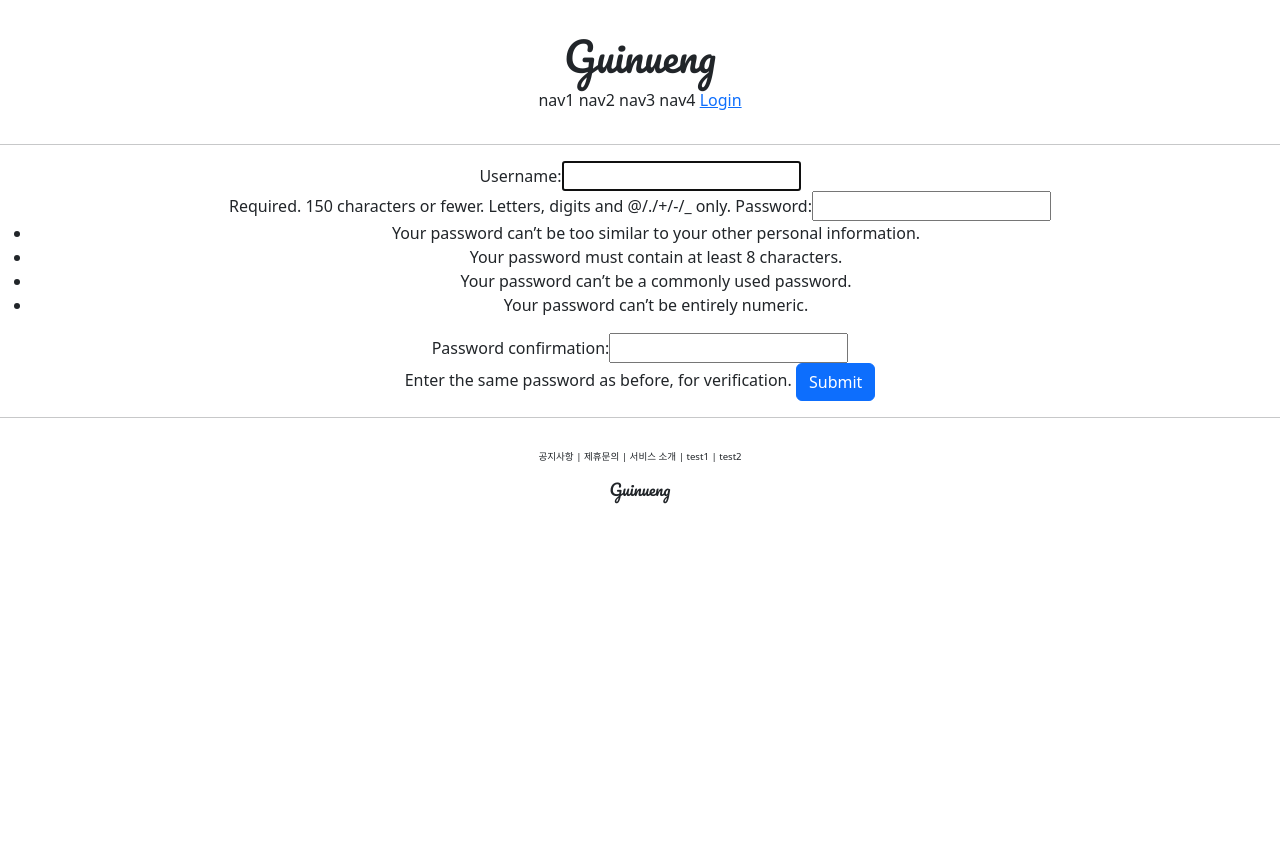
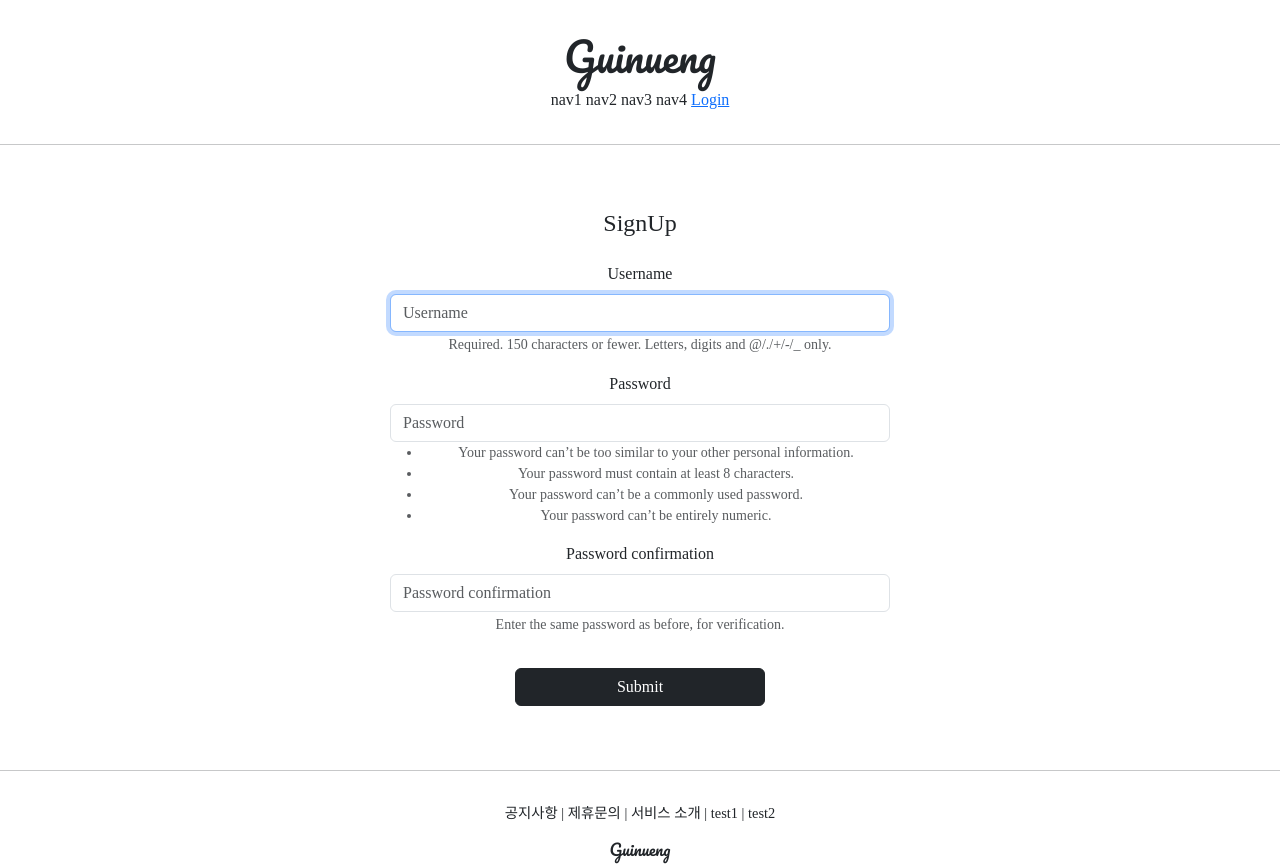
Before and after one commit to guinueng/MND_Py_Adv, a Django app: page /account/create/ in a window 1280 px wide. Before the commit the page ends 504 px from the top, so only its background shows below. Run offline with Django 3.2, Linux system fonts and the light colour scheme; some libraries are stand-ins or nearby versions; some web fonts are replaced.

Commit message:
Django Course 23 / Define form design by usin bootstrap

```diff
--- a/Guinueng/Guinueng/settings.py
+++ b/Guinueng/Guinueng/settings.py
@@ -47,6 +47,7 @@ INSTALLED_APPS = [
     'django.contrib.sessions',
     'django.contrib.messages',
     'django.contrib.staticfiles',
+    'bootstrap4',
     'accountapp',
 ]
 
--- a/Guinueng/accountapp/templates/accountapp/create.html
+++ b/Guinueng/accountapp/templates/accountapp/create.html
@@ -1,12 +1,17 @@
 {% extends 'base.html' %}
+{% load bootstrap4 %}
 
 {% block content %}
 
-<div style = "text-align : center">
-    <form action = "{% url 'accountapp:create' %}" method = "post">
+<div style = "text-align : center; max-width : 500px; margin : 4rem auto">
+    <div class = "mb-4">
+        <h4>SignUp</h4>
+    </div>
+
+    <form>
         {% csrf_token %}
-        {{ form }}
-        <input type = "submit" class = "btn btn-primary">
+        {% bootstrap_form form %}
+        <input type = "submit" class = "btn btn-dark rounded-pil col-6 mt-3">
     </form>
 </div>
 
--- a/Guinueng/static/base.css
+++ b/Guinueng/static/base.css
@@ -3,7 +3,7 @@
 }
 
 .Guinueng_footer_button{
-    font-size : .6rem
+    font-size : .9rem
 }
 
 .Guinueng_footer{
--- a/Guinueng/templates/base.html
+++ b/Guinueng/templates/base.html
@@ -3,7 +3,7 @@
 
 {% include 'head.html' %}
 
-<body>
+<body style = "font-family : 'NanumBarunGothicR'">
 
     {% include 'header.html' %}
 
--- a/Guinueng/templates/head.html
+++ b/Guinueng/templates/head.html
@@ -15,4 +15,31 @@
 
 	<!-- Default CSS Link -->
     <link rel = "stylesheet" type = "text/css" href = "{% static 'base.css' %}">
+
+    <style>
+        @font-face {
+            font-family : 'NanumBarunGothicR';
+            src : local('NanumBarunGothicRS'),
+            url("{% static 'fonts/NanumBarunGothic.otf' %}") format("opentype");
+        }
+
+        @font-face {
+            font-family : 'NanumBarunGothicB';
+            src : local('NanumBarunGothicB'),
+            url("{% static 'fonts/NanumBarunGothicBold.otf' %}") format("opentype");
+        }
+
+        @font-face {
+            font-family : 'NanumBarunGothicL';
+            src : local('NanumBarunGothicL'),
+            url("{% static 'fonts/NanumBarunGothicLight.otf' %}") format("opentype");
+        }
+
+        @font-face {
+            font-family : 'NanumBarunGothicUL';
+            src : local('NanumBarunGothicUL'),
+            url("{% static 'fonts/NanumBarunGothicUltraLight.otf' %}") format("opentype");
+        }
+    </style>
+
 </head>
```
Also changed, not shown: Guinueng/accountapp/templates/accountapp/login.html (+5 -3 lines), 4 other files.
